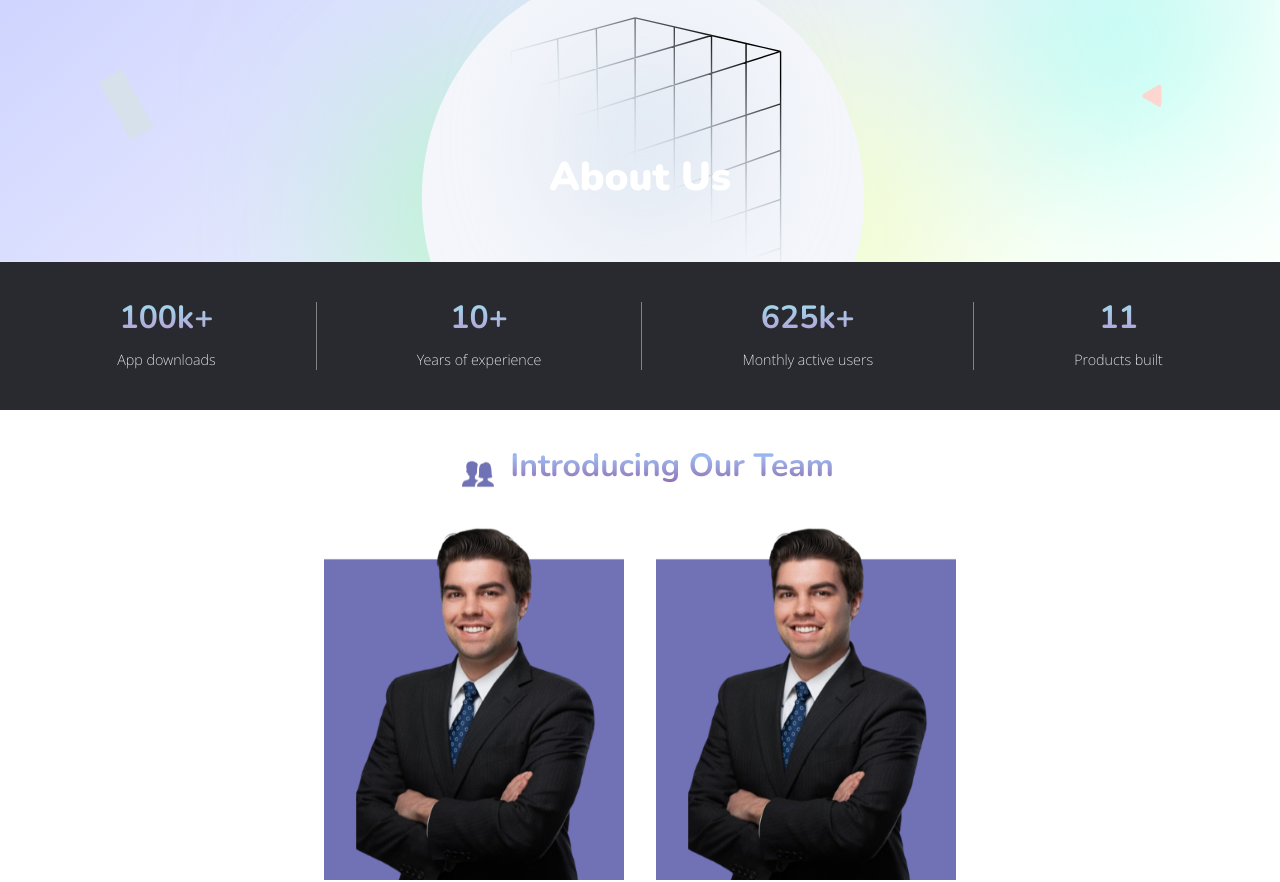
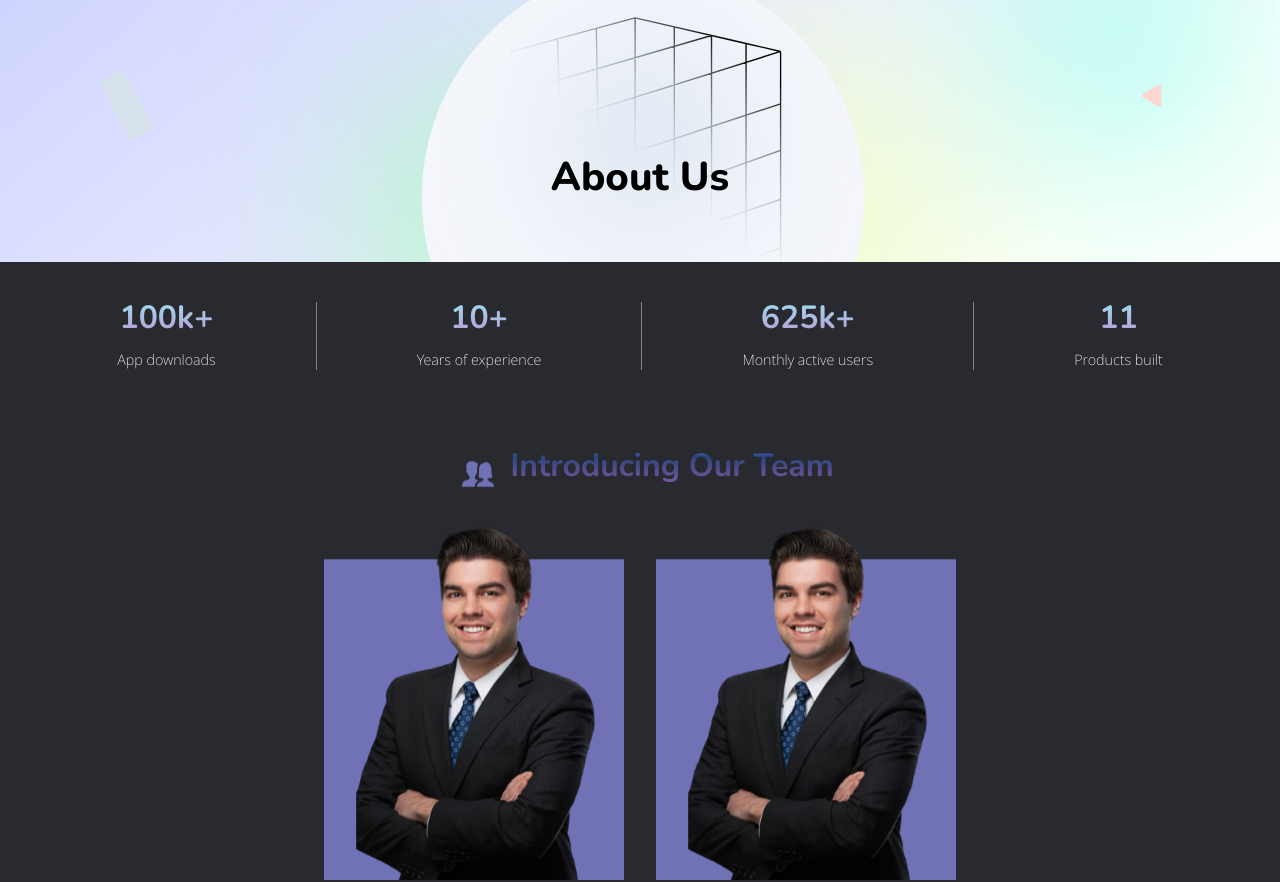
Before and after one commit to ahmeda110/NextRipple-Website, a React (Create React App) app: page /about in a window 1280 px wide. Shown: the part 155-1037 px from the top of the page. Built offline with nearby package versions, Linux system fonts and the light colour scheme; a web font is replaced by a local one.

Commit message:
update styling and colors

```diff
--- a/src/components/PageHeader.js
+++ b/src/components/PageHeader.js
@@ -69,7 +69,7 @@ const PageHeader = ({ title }) => {
         {toggleMenu && (
           <div className={styles.menu}>
             <div className={styles.mobileNavbarHeader}>
-              <img src={NextRippleLogoLight} width={150} alt="Logo"/>
+              <img className={styles.mobileLogo} src={NextRippleLogoLight} width={100} alt="Logo"/>
               <div className={styles.closeBtn} onClick={() => setToggleMenu(!toggleMenu)}>x</div>
             </div>
             <Header/>
--- a/src/components/PageHeader.module.css
+++ b/src/components/PageHeader.module.css
@@ -37,6 +37,8 @@
     position: absolute;
     margin-top: 20vw;
     font-family: 'Nunito', sans-serif;
+    font-weight: 800;
+    color: black;
 }
 
 .logo img {
@@ -90,3 +92,18 @@
     align-items: center;
     padding: 2em 3em;
   }
+
+  @media (max-width: 930px) {
+    .closeBtn {
+        position: absolute;
+        top: 1em;
+        right: 1em;
+        font-size: 1.5em;
+    }
+
+    .mobileLogo {
+        position: absolute;
+        top: 2em;
+        left: 2em;
+    }
+  }
--- a/src/pages/About.js
+++ b/src/pages/About.js
@@ -45,7 +45,7 @@ function About() {
       </div>
 
       {/* Introducing the team */}
-      <div className={styles.lightContainer}>
+      <div className={styles.darkContainer}>
       <div className={styles.rowFlexContainer}>
         <img src={TeamIcon} className={styles.icon} alt="Team Icon"/>
         <p className={styles.highlightSection}> Introducing Our Team</p>
--- a/src/pages/About.module.css
+++ b/src/pages/About.module.css
@@ -65,7 +65,6 @@
     margin: 0.5em
 }
 
-.lightContainer,
 .darkContainer {
     display: flex;
     flex-direction: column;
```
